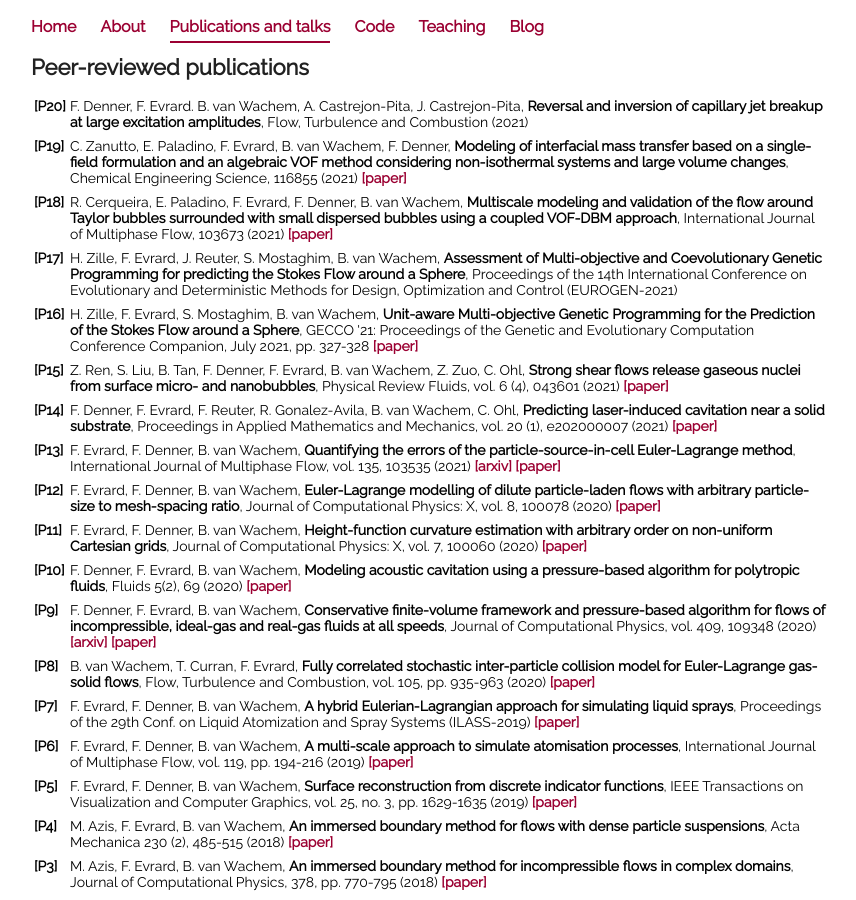
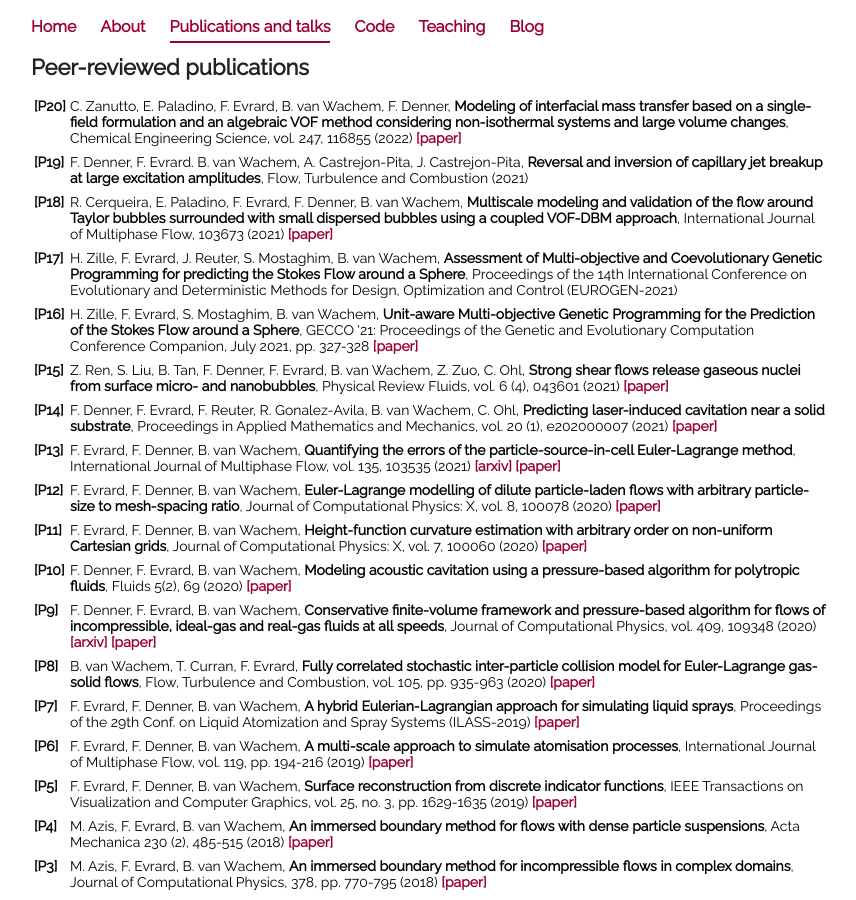
Before and after one commit to fabienevrard/fabienevrard.github.io, a Jekyll site: the page built from publications/index.html, in a window 1280 px wide and 900 px high. Shown: the whole window, without its empty margins (209-1065 px from the left). Built offline with Jekyll 4.4.1, drawn with Linux system fonts in a browser that asks for light colours.

Commit message:
Update index.html

```diff
--- a/publications/index.html
+++ b/publications/index.html
@@ -10,12 +10,12 @@ title: Publications and talks
 		 <col width=95%>
 		 <tr>
 		 	 <td><b>[P20]</b></td>
-			 <td>F. Denner, F. Evrard. B. van Wachem, A. Castrejon-Pita, J. Castrejon-Pita, <b>Reversal and inversion of capillary jet breakup at large excitation amplitudes</b>, Flow, Turbulence and Combustion (2021) <b><a href=""></a></b></td>
+			 <td>C. Zanutto, E. Paladino, F. Evrard, B. van Wachem, F. Denner, <b>Modeling of interfacial mass transfer based on a single-field formulation and an algebraic VOF method considering non-isothermal systems and large volume changes</b>, Chemical Engineering Science, vol. 247, 116855 (2022) <b><a href="https://doi.org/10.1016/j.ces.2021.116855">[paper]</a></b></td>
 		 </tr>
 		 <tr><td></td><td></td></tr>
 		 <tr>
 		 	 <td><b>[P19]</b></td>
-			 <td>C. Zanutto, E. Paladino, F. Evrard, B. van Wachem, F. Denner, <b>Modeling of interfacial mass transfer based on a single-field formulation and an algebraic VOF method considering non-isothermal systems and large volume changes</b>, Chemical Engineering Science, 116855 (2021) <b><a href="https://doi.org/10.1016/j.ces.2021.116855">[paper]</a></b></td>
+			 <td>F. Denner, F. Evrard. B. van Wachem, A. Castrejon-Pita, J. Castrejon-Pita, <b>Reversal and inversion of capillary jet breakup at large excitation amplitudes</b>, Flow, Turbulence and Combustion (2021) <b><a href=""></a></b></td>
 		 </tr>
 		 <tr><td></td><td></td></tr>
 		 <tr>
```
